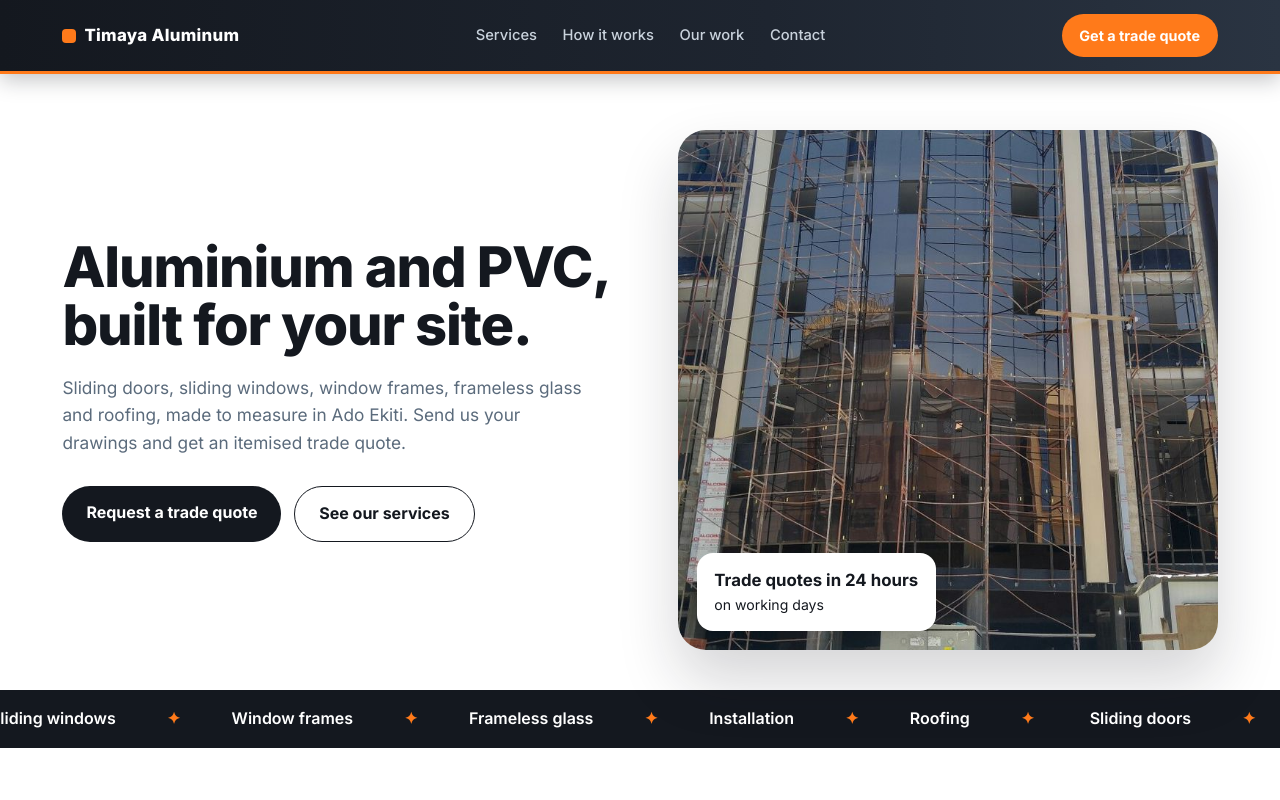
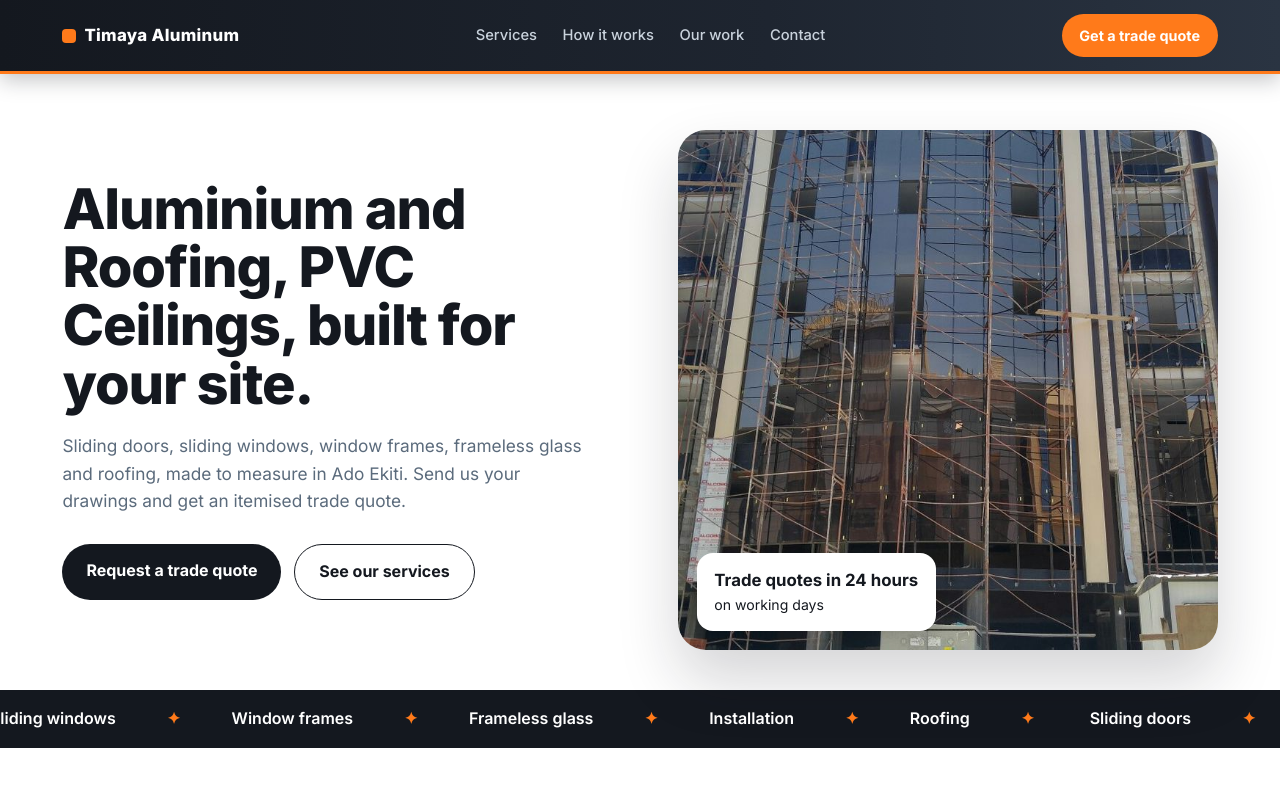
Before and after one commit to nicej7630-cpu/aluminium-site, a plain HTML site: page index.html in a window 1280 px wide. Shown: the top 800 px of the page. Drawn offline with Linux system fonts and the light colour scheme.

Commit message:
Update header text for clarity and accuracy

```diff
--- a/index.html
+++ b/index.html
@@ -164,7 +164,7 @@ footer p{font-size:.92rem}
 
 <header class="hero" id="top">
   <div>
-    <h1>Aluminium and PVC, built for your site.</h1>
+    <h1>Aluminium and Roofing, PVC Ceilings, built for your site.</h1>
     <p>Sliding doors, sliding windows, window frames, frameless glass and roofing, made to measure in Ado Ekiti. Send us your drawings and get an itemised trade quote.</p>
     <div class="btns">
       <a class="btn" href="#quote">Request a trade quote</a>
```
